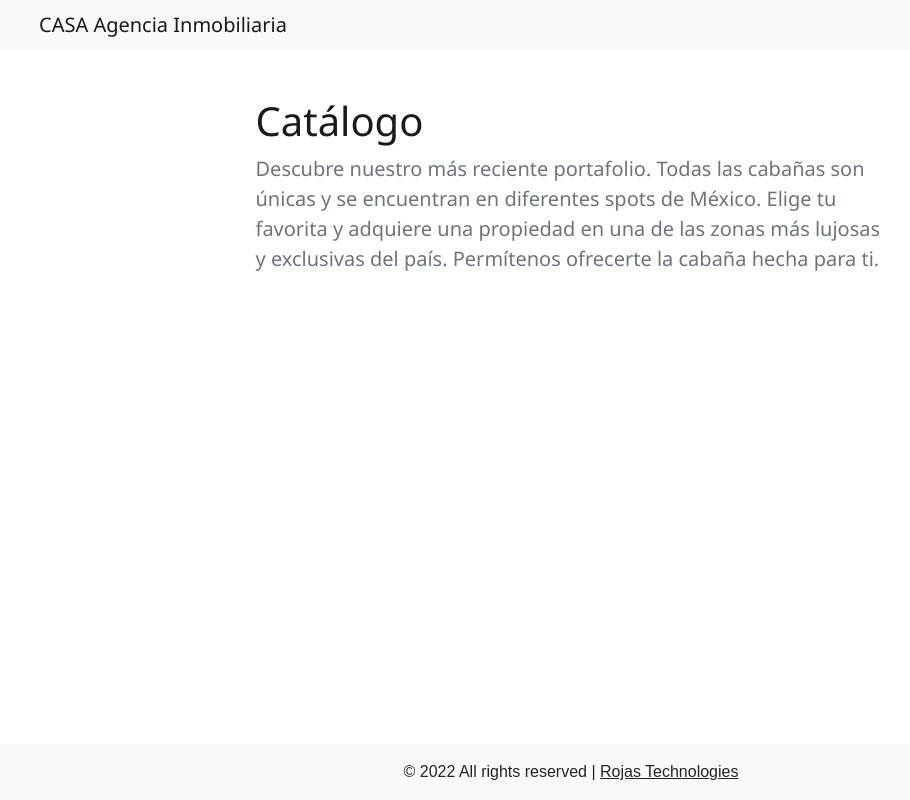
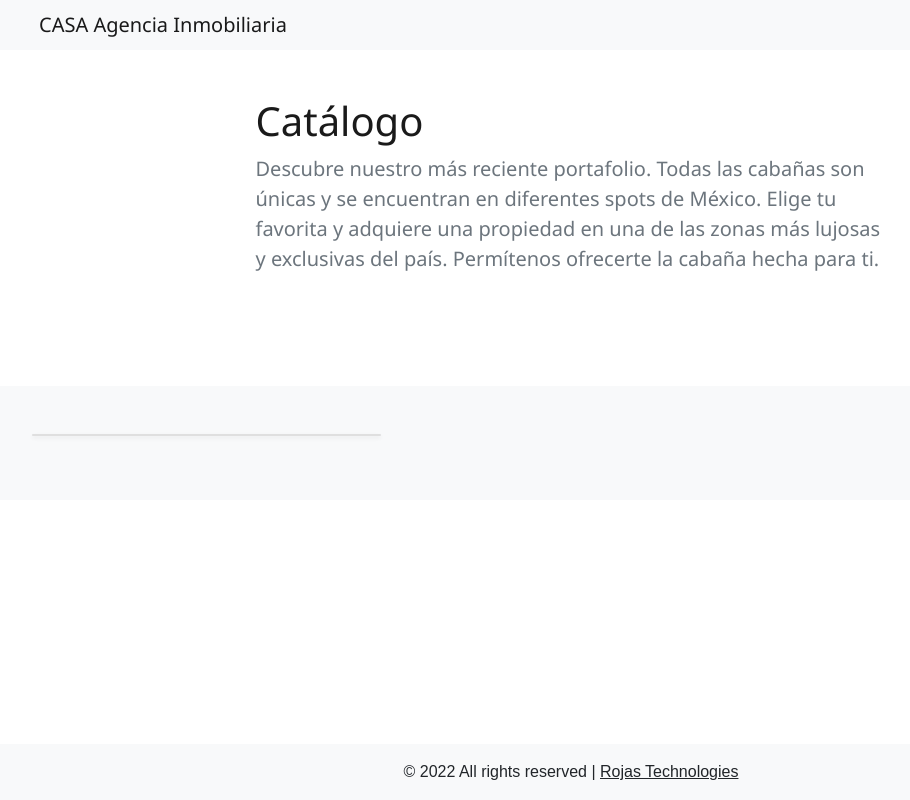
Before and after one commit to Sofiacrf/HouseRealtor, a website: page public/catalogo.html in a window 1280 px wide. Shown: the whole page, without its empty margins (69-979 px from the left). Drawn offline with nearby package versions, Linux system fonts and the light colour scheme.

Commit message:
added html tags

```diff
--- a/public/catalogo.html
+++ b/public/catalogo.html
@@ -31,6 +31,26 @@
                 </div>
             </div>
         </section>
+        <!-- House List section -->
+        <div class="album py-5 bg-light">
+            <div class="container">
+                <div class="row row-cols-1 row-cols-sm-2 row-cols-md-3 g-3">
+                    <!-- Houses -->
+                    <div class="col">
+                        <!-- Create a div calle shadow-sm -->
+                        <div class="card shadow-sm">
+                            <!-- Create an img tag -->
+                            <!-- Create a div called card-body -->
+                            <!-- Create an H6 Tag -->
+                            <!-- Create a P tag named card text -->
+
+                            <!-- Create a div called d-flex justify-content-between align-items-center for the price -->
+                        </div>
+                    </div>
+                </div>
+            </div>
+        </div>
+        </div>
         <!-- Footer section -->
         <footer class="bg-light fixed-bottom">
             <div class="text-center text-dark p-3" style="font-family:Arial, Helvetica, sans-serif">
@@ -43,4 +63,5 @@
     </main>
     <script src="catalogo.js"></script>
 </body>
+
 </html>
```
